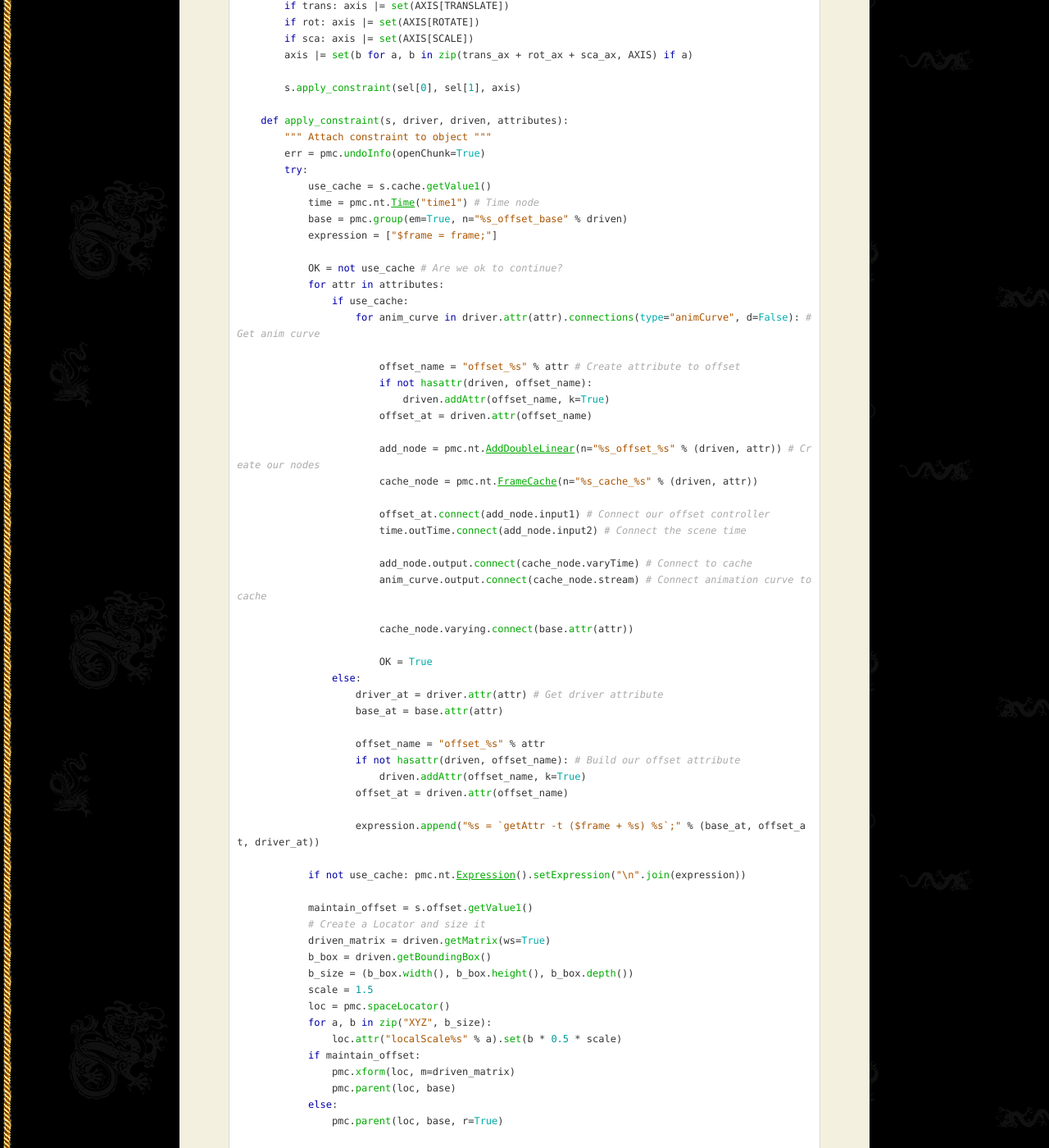
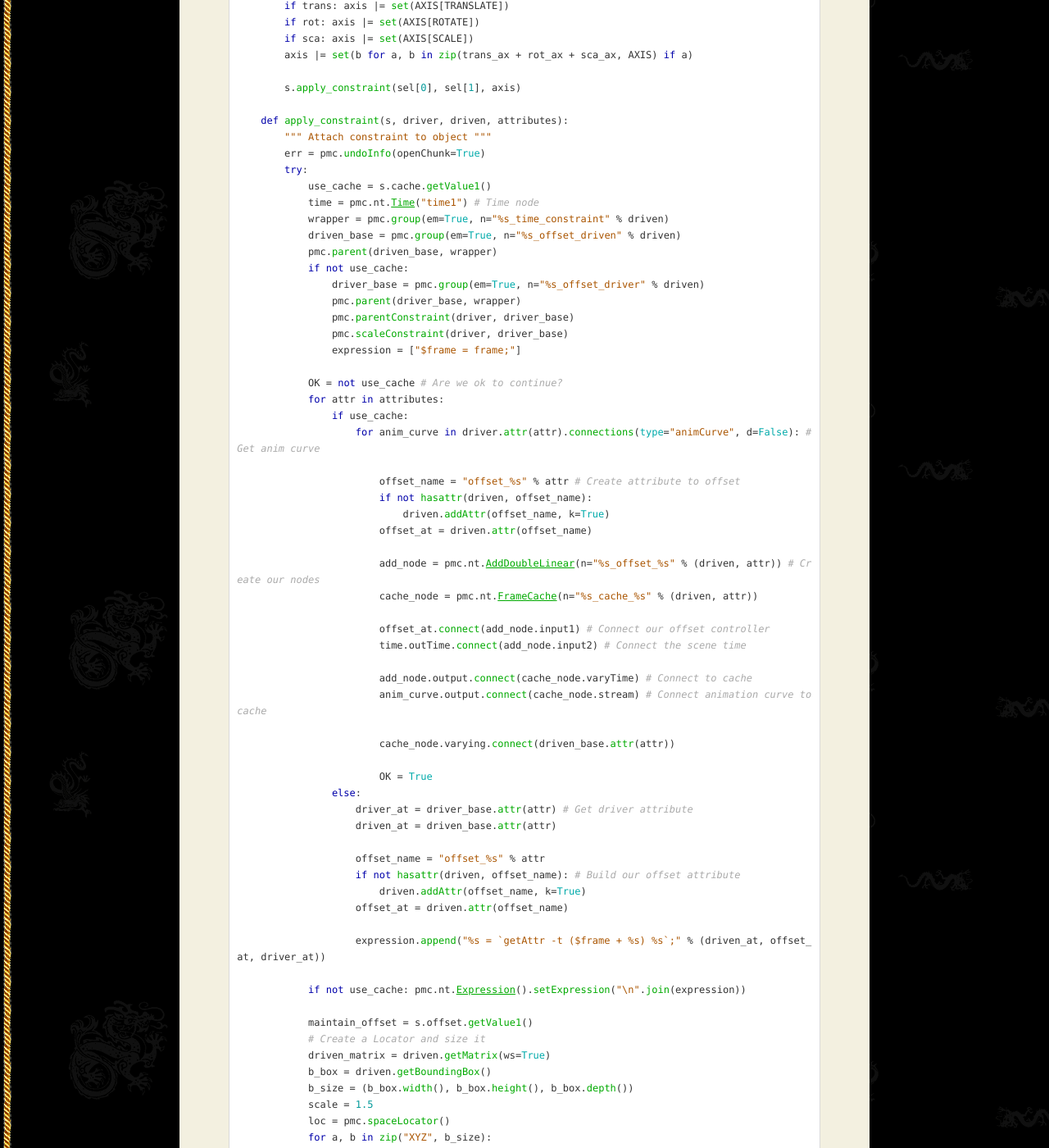
Before and after one commit to internetimagery/internetimagery.github.io, a Jekyll site: the page built from python/timeconstraint.md, in a window 1280 px wide and 1400 px high, scrolled down 1833 px. Shown: the whole window at 82% size. Built offline with Jekyll 4.4.1, drawn with Linux system fonts in a browser that asks for light colours; nearby versions of some CDN libraries; some web fonts are replaced; some of the changed text lies outside the part shown.

Commit message:
Update timeconstraint.md

```diff
--- a/python/timeconstraint.md
+++ b/python/timeconstraint.md
@@ -92,8 +92,15 @@ class Offset_Constraint(object):
         try:
             use_cache = s.cache.getValue1()
             time = pmc.nt.Time("time1") # Time node
-            base = pmc.group(em=True, n="%s_offset_base" % driven)
-            expression = ["$frame = frame;"]
+            wrapper = pmc.group(em=True, n="%s_time_constraint" % driven)
+            driven_base = pmc.group(em=True, n="%s_offset_driven" % driven)
+            pmc.parent(driven_base, wrapper)
+            if not use_cache:
+                driver_base = pmc.group(em=True, n="%s_offset_driver" % driven)
+                pmc.parent(driver_base, wrapper)
+                pmc.parentConstraint(driver, driver_base)
+                pmc.scaleConstraint(driver, driver_base)
+                expression = ["$frame = frame;"]
 
             OK = not use_cache # Are we ok to continue?
             for attr in attributes:
@@ -114,19 +121,19 @@ class Offset_Constraint(object):
                         add_node.output.connect(cache_node.varyTime) # Connect to cache
                         anim_curve.output.connect(cache_node.stream) # Connect animation curve to cache
 
-                        cache_node.varying.connect(base.attr(attr))
+                        cache_node.varying.connect(driven_base.attr(attr))
 
                         OK = True
                 else:
-                    driver_at = driver.attr(attr) # Get driver attribute
-                    base_at = base.attr(attr)
+                    driver_at = driver_base.attr(attr) # Get driver attribute
+                    driven_at = driven_base.attr(attr)
 
                     offset_name = "offset_%s" % attr
                     if not hasattr(driven, offset_name): # Build our offset attribute
                         driven.addAttr(offset_name, k=True)
                     offset_at = driven.attr(offset_name)
 
-                    expression.append("%s = `getAttr -t ($frame + %s) %s`;" % (base_at, offset_at, driver_at))
+                    expression.append("%s = `getAttr -t ($frame + %s) %s`;" % (driven_at, offset_at, driver_at))
 
             if not use_cache: pmc.nt.Expression().setExpression("\n".join(expression))
 
@@ -141,9 +148,9 @@ class Offset_Constraint(object):
                 loc.attr("localScale%s" % a).set(b * 0.5 * scale)
             if maintain_offset:
                 pmc.xform(loc, m=driven_matrix)
-                pmc.parent(loc, base)
+                pmc.parent(loc, driven_base)
             else:
-                pmc.parent(loc, base, r=True)
+                pmc.parent(loc, driven_base, r=True)
 
             # Attach object to locator
             skip = set(AXIS) - set(attributes)
```
